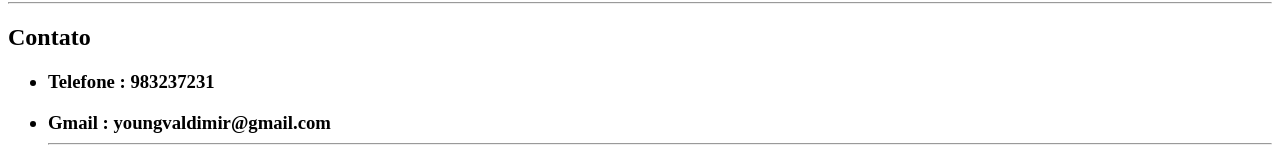
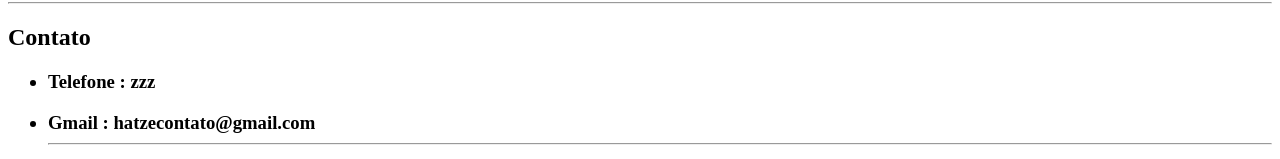
Before and after one commit to atoval/cv, a plain HTML site: page index.html in a window 1280 px wide. Shown: the part 1013-1172 px from the top of the page. Drawn offline with Linux system fonts and the light colour scheme.

Commit message:
Update index.html

```diff
--- a/index.html
+++ b/index.html
@@ -58,8 +58,8 @@
 <hr>
 <h2>Contato</h2>
   <ul>
-    <h3><li>Telefone : 983237231</li></h3>
-    <h3><li>Gmail : youngvaldimir@gmail.com</li></</h3>
+    <h3><li>Telefone : zzz</li></h3>
+    <h3><li>Gmail : hatzecontato@gmail.com</li></</h3>
     <hr>
 <form class="" action="mailto:hatzecontato@gmail.com" method="post">
 <table>
```
